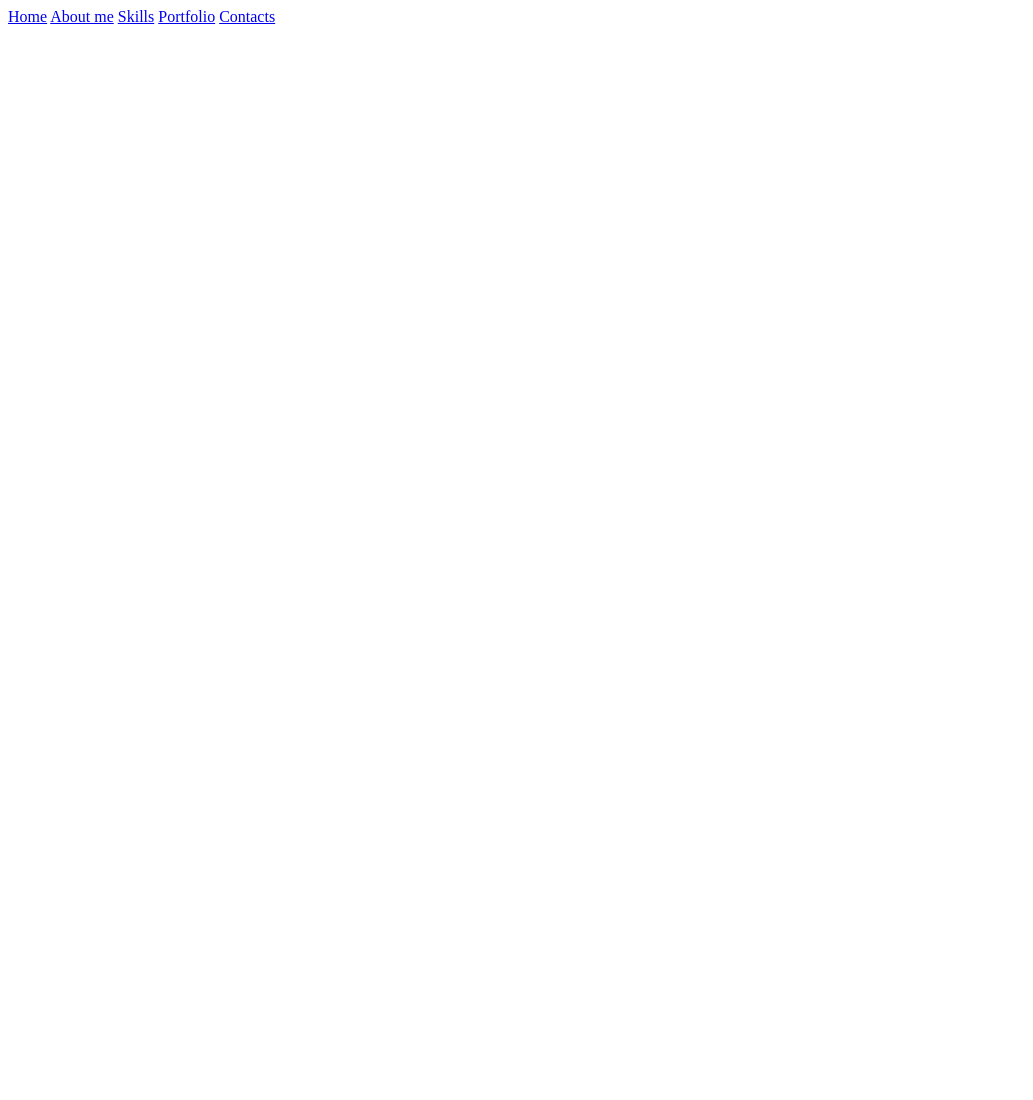
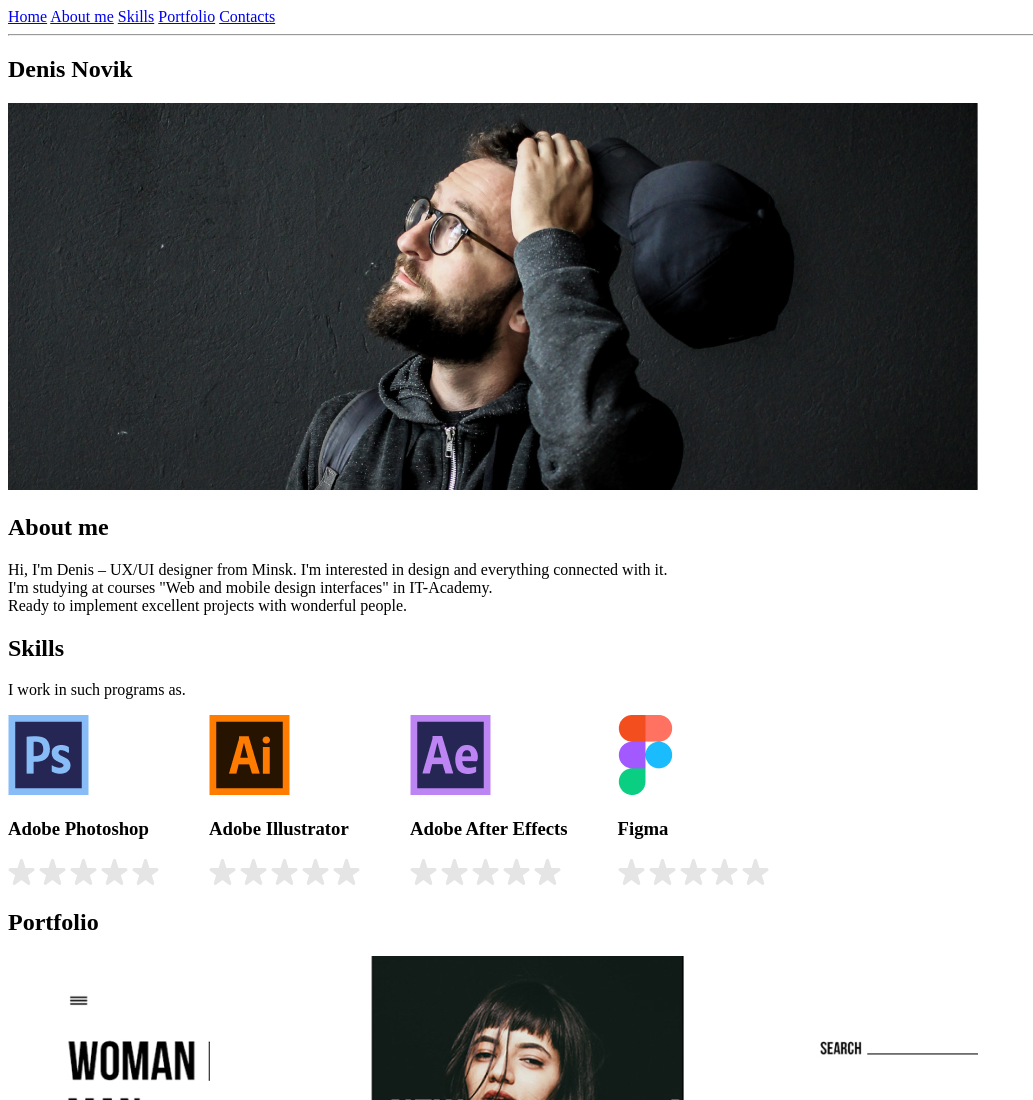
Before and after one commit to Senavi/btroot-course, a plain HTML site: page hw_2/index.html in a window 1280 px wide. Shown: the top 1100 px of the page, without its empty margins (0-1033 px from the left). Before the commit the page ends 800 px from the top, so only its background shows below. Drawn offline with Linux system fonts and the light colour scheme.

Commit message:
Added HTML structure of figma design

```diff
--- a/hw_2/index.html
+++ b/hw_2/index.html
@@ -14,7 +14,102 @@
             <a href="#">Skills</a>
             <a href="#">Portfolio</a>
             <a href="#">Contacts</a>
-        </nav>
+        </nav><hr />
     </header>
+    <main>
+        <section>
+            <h1>Denis Novik</h1>
+            <img src="./images/photo.png" alt="Denis Novik">
+        </section>
+        <section>
+            <h2>About me</h2>
+            <p>Hi, I'm Denis – UX/UI designer from Minsk. I'm interested in design and everything connected with it.<br />
+                I'm studying at courses "Web and mobile design interfaces" in IT-Academy. <br />
+                Ready to implement excellent projects with wonderful people. <br  /></p>
+        </section>
+        <section>
+            <h2>Skills</h2>
+            <p>I work in such programs as.</p>
+            <div style="display: flex; gap: 50px">
+            <div>
+                <img src="images/Ps.png" alt="Photoshop">
+                <!--H3 or <figure> or <figcaption>??-->
+                <h3>Adobe Photoshop</h3>
+                <div>
+                    <img src="images/star-icon.svg" alt="star">
+                    <img src="images/star-icon.svg" alt="star">
+                    <img src="images/star-icon.svg" alt="star">
+                    <img src="images/star-icon.svg" alt="star">
+                    <img src="images/star-icon.svg" alt="star">
+                </div>
+            </div>
+            <div>
+                <img src="images/Ai.png" alt="Illustrator">
+                <!--H3 or <figure> or <figcaption>??-->
+                <h3>Adobe Illustrator</h3>
+                <div>
+                    <img src="images/star-icon.svg" alt="star">
+                    <img src="images/star-icon.svg" alt="star">
+                    <img src="images/star-icon.svg" alt="star">
+                    <img src="images/star-icon.svg" alt="star">
+                    <img src="images/star-icon.svg" alt="star">
+                </div>
+            </div>
+            <div>
+                <img src="images/Ae.png" alt="After effects">
+                <!--H3 or <figure> or <figcaption>??-->
+                <h3>Adobe After Effects</h3>
+                <div>
+                    <img src="images/star-icon.svg" alt="star">
+                    <img src="images/star-icon.svg" alt="star">
+                    <img src="images/star-icon.svg" alt="star">
+                    <img src="images/star-icon.svg" alt="star">
+                    <img src="images/star-icon.svg" alt="star">
+                </div>
+            </div>
+            <div>
+                <img src="images/Figma.png" alt="Figma">
+                <!--H3 or <figure> or <figcaption>??-->
+                <h3>Figma</h3>
+                <div>
+                    <img src="images/star-icon.svg" alt="star">
+                    <img src="images/star-icon.svg" alt="star">
+                    <img src="images/star-icon.svg" alt="star">
+                    <img src="images/star-icon.svg" alt="star">
+                    <img src="images/star-icon.svg" alt="star">
+                </div>
+            </div>
+            </div>
+        </section>
+        <section>
+            <h2>Portfolio</h2>
+            <div>
+                <img src="images/Fashion-Store.png" alt="Fashion store">
+                <a href="#">Online fashion store - Homepage</a>
+            </div>
+            <div>
+                <img src="images/reebok_web.png" alt="Reebok web">
+                <a href="#">Reebok Store - Concept</a>
+            </div>
+            <div>
+                <img src="images/braun-landing.png" alt="Braun landing">
+                <a href="#">Braun Landing Page - Concept</a>
+            </div>
+        </section>
+        <section>
+            <h2>Contacts</h2>
+            <p>Want to know more or just chat? You are welcome!</p>
+            <div>
+                <button type="submit">Send message</button>
+                <div style="display: flex; gap: 25px;">
+                    <img src="images/linkedin.png" alt="LinkedIn">
+                    <img src="images/instagram.png" alt="Instagram">
+                    <img src="images/behance.png" alt="Behance">
+                    <img src="images/dribbble.png" alt="Dribbble">
+                </div>
+            </div>
+            <p>Like me on LinkedIn, Instagram, Behance, Dribble</p>
+        </section>
+    </main>
 </body>
 </html>
```
